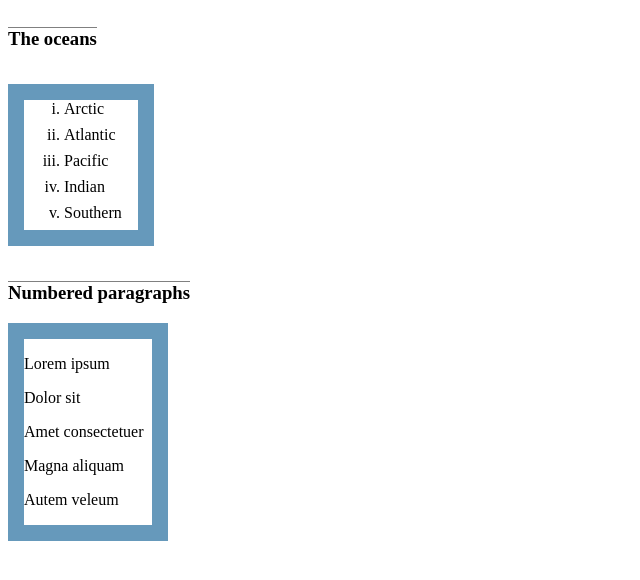
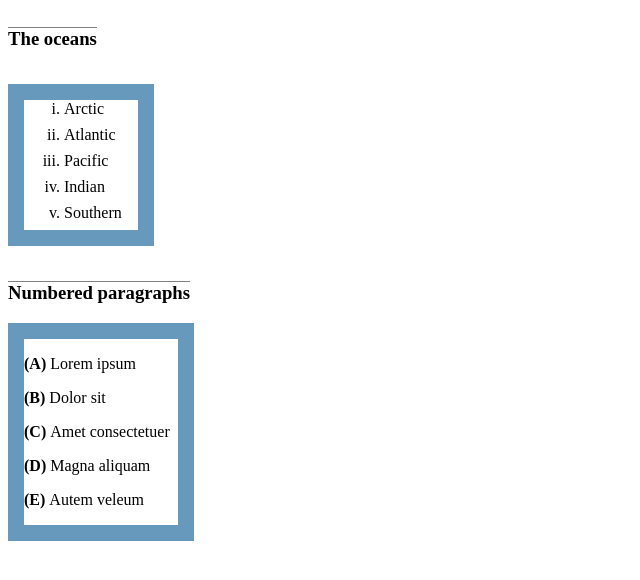
Before and after one commit to rlc32/CS336, a website: page lab04/public/doc2.html in a window 1280 px wide. Shown: the whole page, without its empty margins (0-640 px from the left). Drawn offline with Linux system fonts and the light colour scheme.

Commit message:
finished lab04

```diff
--- a/lab04/public/doc2.html
+++ b/lab04/public/doc2.html
@@ -16,13 +16,13 @@
       <li>Southern</li>
     </ul>
 
-    <h3>Numbered paragraphs</h3>
-    <div id="numbered">
-    <p>Lorem ipsum</p>
-    <p>Dolor sit</p>
-    <p>Amet consectetuer</p>
-    <p>Magna aliquam</p>
-    <p>Autem veleum</p>
+    <h3 class= "numbered">Numbered paragraphs</h3>
+    <div id="thing">
+    <p class="numbered">Lorem ipsum</p>
+    <p class="numbered">Dolor sit</p>
+    <p class="numbered">Amet consectetuer</p>
+    <p class="numbered">Magna aliquam</p>
+    <p class="numbered">Autem veleum</p>
     </div>
   </body>
 </html>
--- a/lab04/public/style1.css
+++ b/lab04/public/style1.css
@@ -18,25 +18,27 @@ p {color: #00f;}
 p:before {content: url("yellow-pin.png");}
 
 
-/*puuts yellow pin in top right of screen*/
+/*puts yellow pin in top right of screen*/
 #fixed-pin {
 	position:fixed;
 	top: 5px;
 	right: 5px;
 }
 
-/* style sheet for the lists in light blue boxes*/
-h3.numbered {counter-reset: mynum;}
+/* numbered paragraphs */
+h3.numbered {counter-reset: headnum;}
 
 
-ul, #numbered {border: 1em solid #69b;
+ul, #thing {border: 1em solid #69b;
       padding-right:.5em;
       float: left;
-			clear: left;}
+      clear: left;
+      }
+
 
 p.numbered:before {
-  content: counter(mynum) ": ";
-  counter-increment: mynum;
+  content: "(" counter(headnum, upper-latin)") ";
+  counter-increment: headnum;
   font-weight: bold;
   color: black;
 }
--- a/lab04/public/style2.css
+++ b/lab04/public/style2.css
@@ -1,8 +1,8 @@
 /* numbered paragraphs */
-h3.numbered {counter-reset: mynum;}
+h3.numbered {counter-reset: headnum;}
 
 
-ul, #numbered {border: 1em solid #69b;
+ul, #thing {border: 1em solid #69b;
 			padding-right:.5em;
 			float: left;
 			clear: left;
@@ -10,8 +10,8 @@ ul, #numbered {border: 1em solid #69b;
 
 
 p.numbered:before {
-  content: counter(mynum) ": ";
-  counter-increment: mynum;
+  content: "(" counter(headnum, upper-latin)") ";
+  counter-increment: headnum;
   font-weight: bold;
   color: black;
 }
```
Also changed, not shown: lab04/public/doc1.html (+2 -2 lines). Lines whose indentation alone changed are shown as unchanged.
